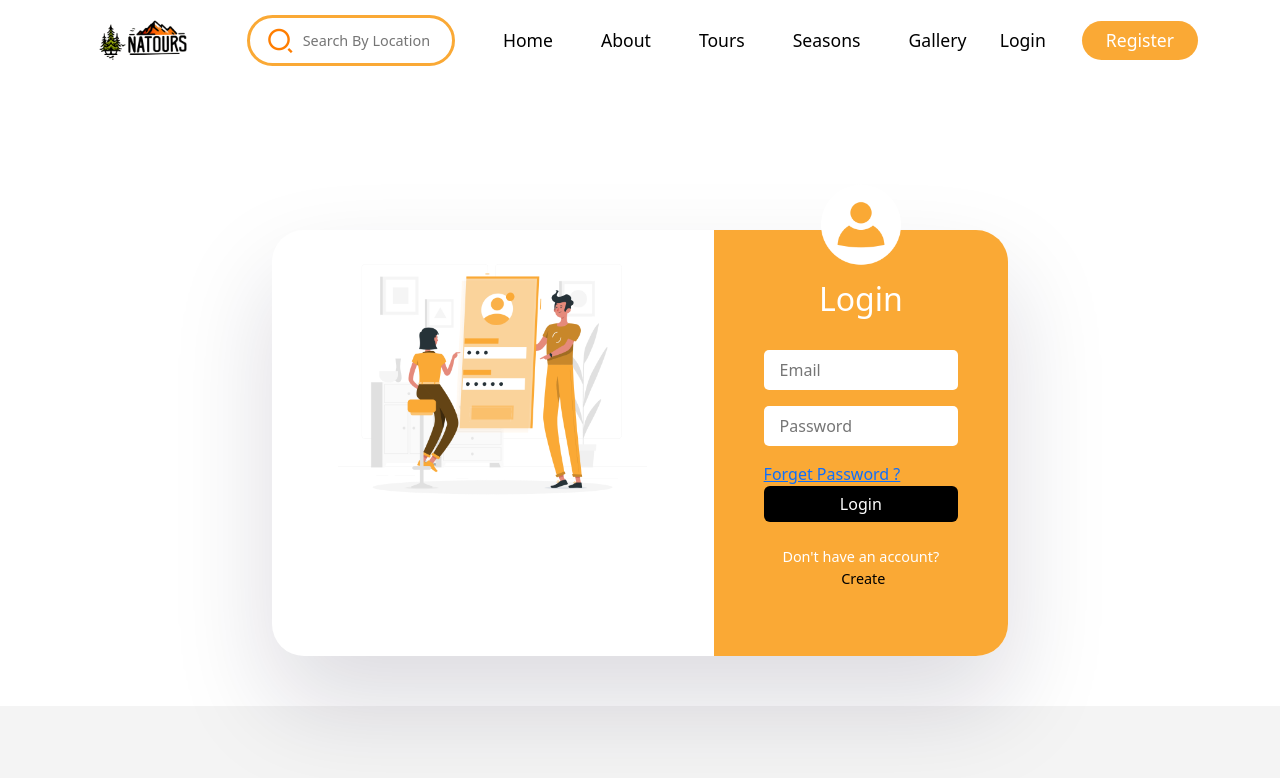
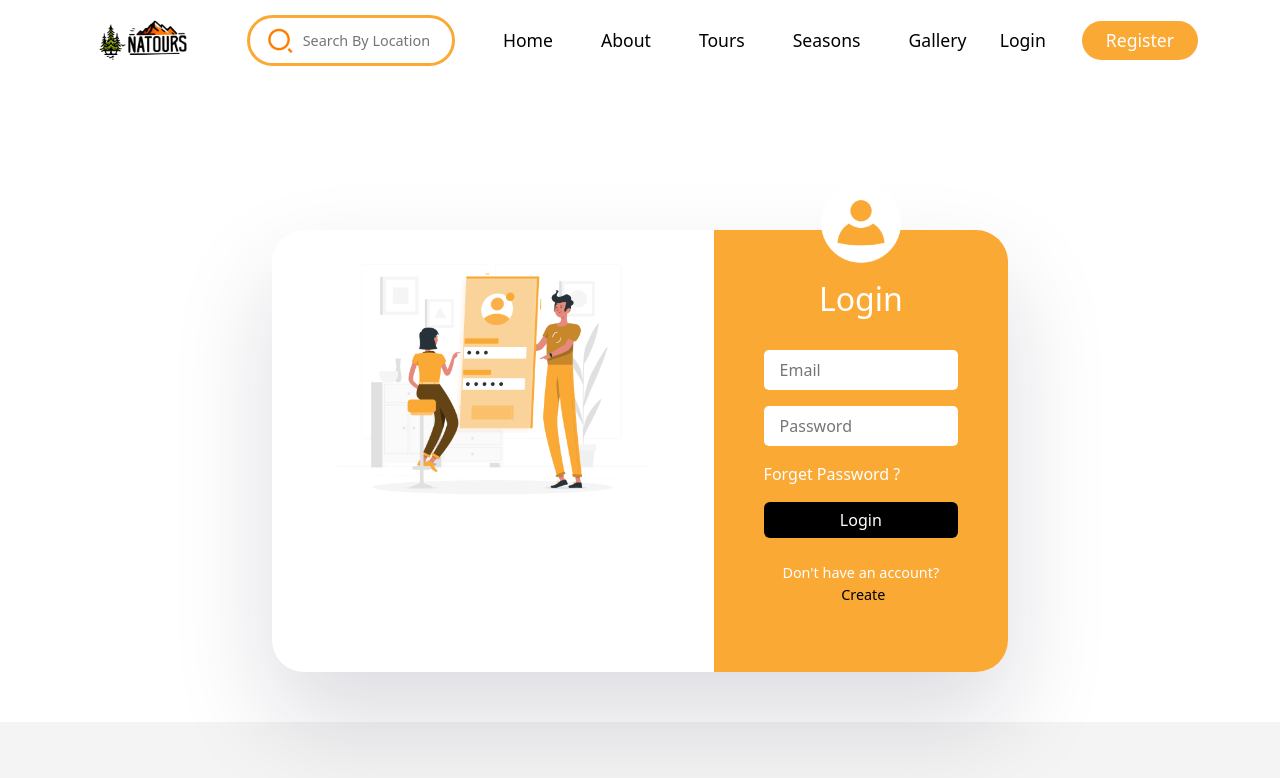
Before and after one commit to JAY-JOSHI-1917/Natours, a React (Create React App) app in the folder frontend/: page /login in a window 1280 px wide. Shown: the top 778 px of the page. Built offline with nearby package versions, Linux system fonts and the light colour scheme; a web font is replaced by a local one.

Commit message:
Forget Password Button Styling

```diff
--- a/frontend/src/components/Testimonial/Testimonials.jsx
+++ b/frontend/src/components/Testimonial/Testimonials.jsx
@@ -1,6 +1,5 @@
 import React from "react";
 import Slider from "react-slick";
-import slider from "react-slick";
 import ava01 from "../../assets/images/ava-1.jpg";
 import ava02 from "../../assets/images/ava-2.jpg";
 import ava03 from "../../assets/images/ava-3.jpg";
--- a/frontend/src/pages/Login.jsx
+++ b/frontend/src/pages/Login.jsx
@@ -231,7 +231,9 @@ const Login = () => {
                     )}
                   </FormGroup>
 
-                  <Link to="/forgetPass">Forget Password ?</Link>
+                  <FormGroup>
+                  <Link to="/forgetPass" className="forget-pass-btn">Forget Password ?</Link>
+                  </FormGroup>
 
                   <Button className="btn secondary__btn auth__btn" type="submit">
                     Login
--- a/frontend/src/styles/login.css
+++ b/frontend/src/styles/login.css
@@ -77,6 +77,17 @@
   font-weight: 500;
 }
 
+.forget-pass-btn {
+  color: #fff;
+  text-decoration: none;
+  font-weight: 500;
+  transition: all 0.5s;
+}
+
+.forget-pass-btn:hover {
+  color: #555;
+}
+
 .error {
   color: red;
   font-size: 0.9rem;
```
